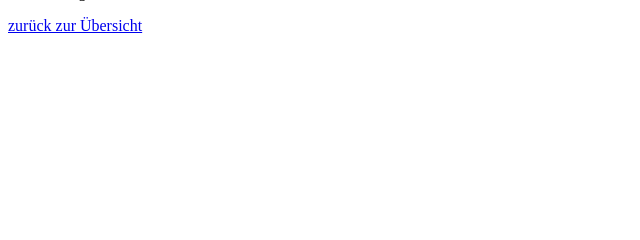
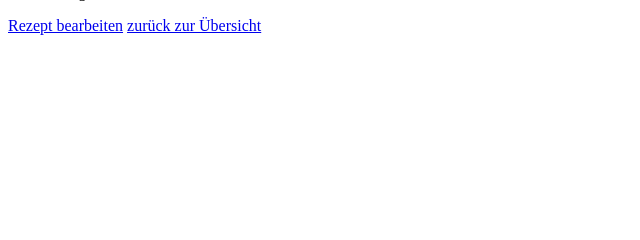
Before and after one commit to keimlink/django-workshop, a Django app: template src/cookbook/recipes/templates/recipes/detail.html in a window 1280 px wide. Shown: the part 253-493 px from the top of the page, without its empty margins (0-640 px from the left). Run offline with Django 3.2, Linux system fonts and the light colour scheme; the template is opened without the code that fills it, so the values that code supplies are empty.

Commit message:
Bestehende Templates erweitert.

```diff
--- a/src/cookbook/recipes/templates/recipes/detail.html
+++ b/src/cookbook/recipes/templates/recipes/detail.html
@@ -10,5 +10,6 @@
 <h3>Zubereitung</h3>
 {{ object.preparation|linebreaks }}
 <p>Zubereitungszeit: {{ object.time_for_preparation }} Minuten</p>
+<a href="{% url recipes_recipe_edit object.pk %}">Rezept bearbeiten</a>
 <a href="{% url recipes_recipe_index %}">zurück zur Übersicht</a>
 {% endblock %}
--- a/src/cookbook/recipes/templates/recipes/index.html
+++ b/src/cookbook/recipes/templates/recipes/index.html
@@ -9,4 +9,5 @@
     <li><a href="{{ recipe.get_absolute_url }}">{{ recipe.title }}</a></li>
     {% endfor %}
 </ul>
+<a href="{% url recipes_recipe_add %}">Ein Rezept hinzufügen</a>
 {% endblock %}
```
